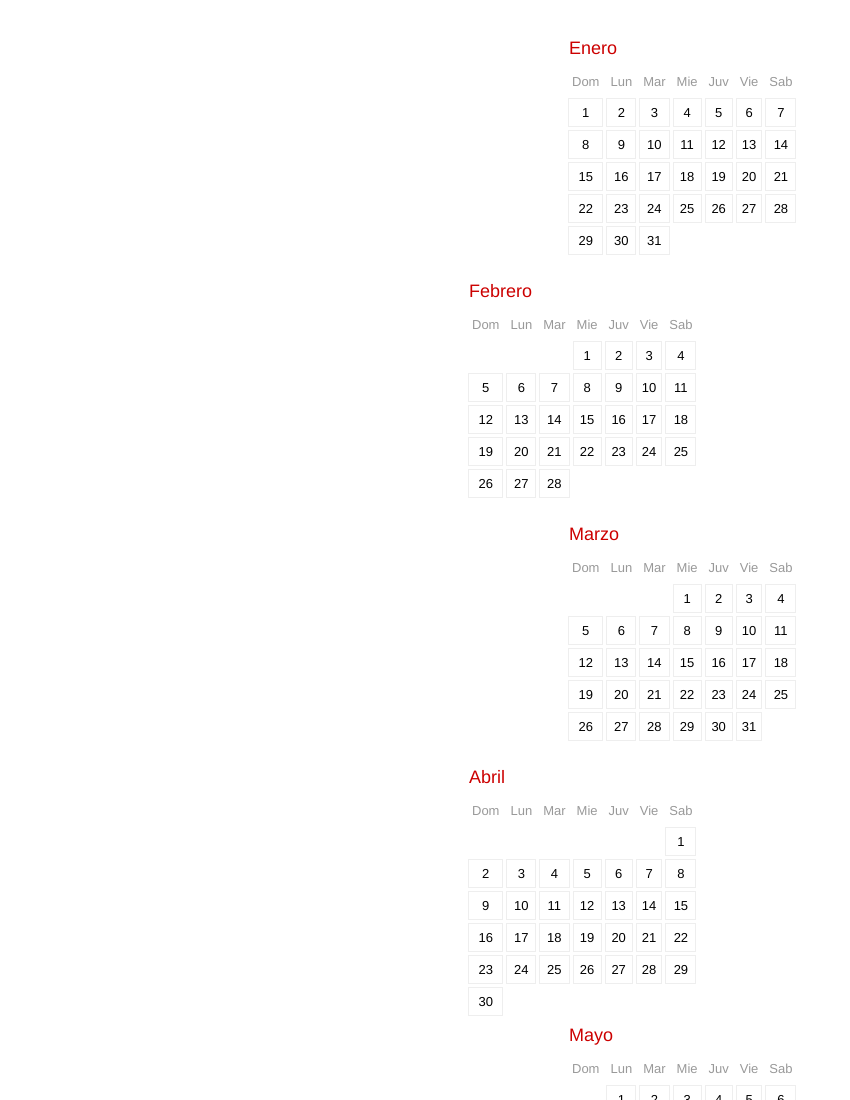
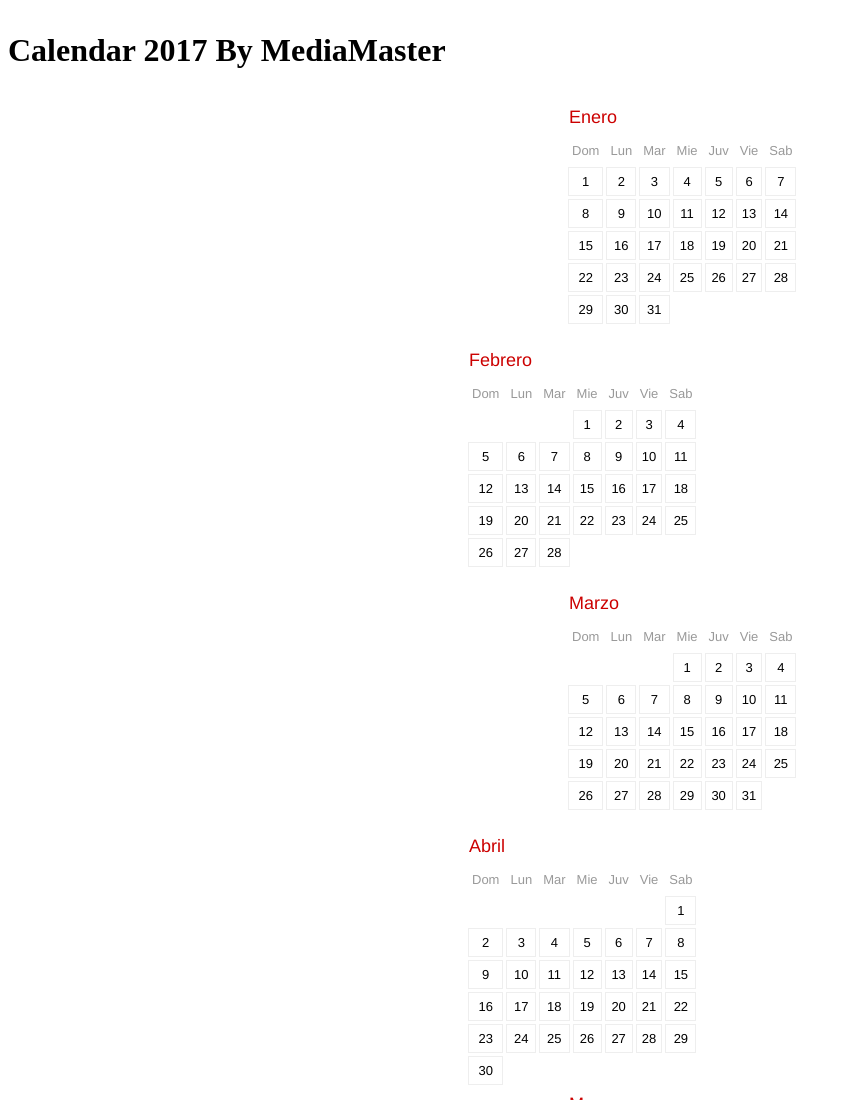
Before and after one commit to MediaMasterWeb/calendario-by-mediamaster, a plain HTML site: page index.html in a window 1280 px wide. Shown: the top 1100 px of the page, without its empty margins (0-850 px from the left). Drawn offline with Linux system fonts and the light colour scheme.

Commit message:
actualice

```diff
--- a/index.html
+++ b/index.html
@@ -12,7 +12,7 @@
 <h1>
   <div>
     <p>
-
+    Calendar 2017 By MediaMaster
     </p>
   </div>
 </h1>
```
